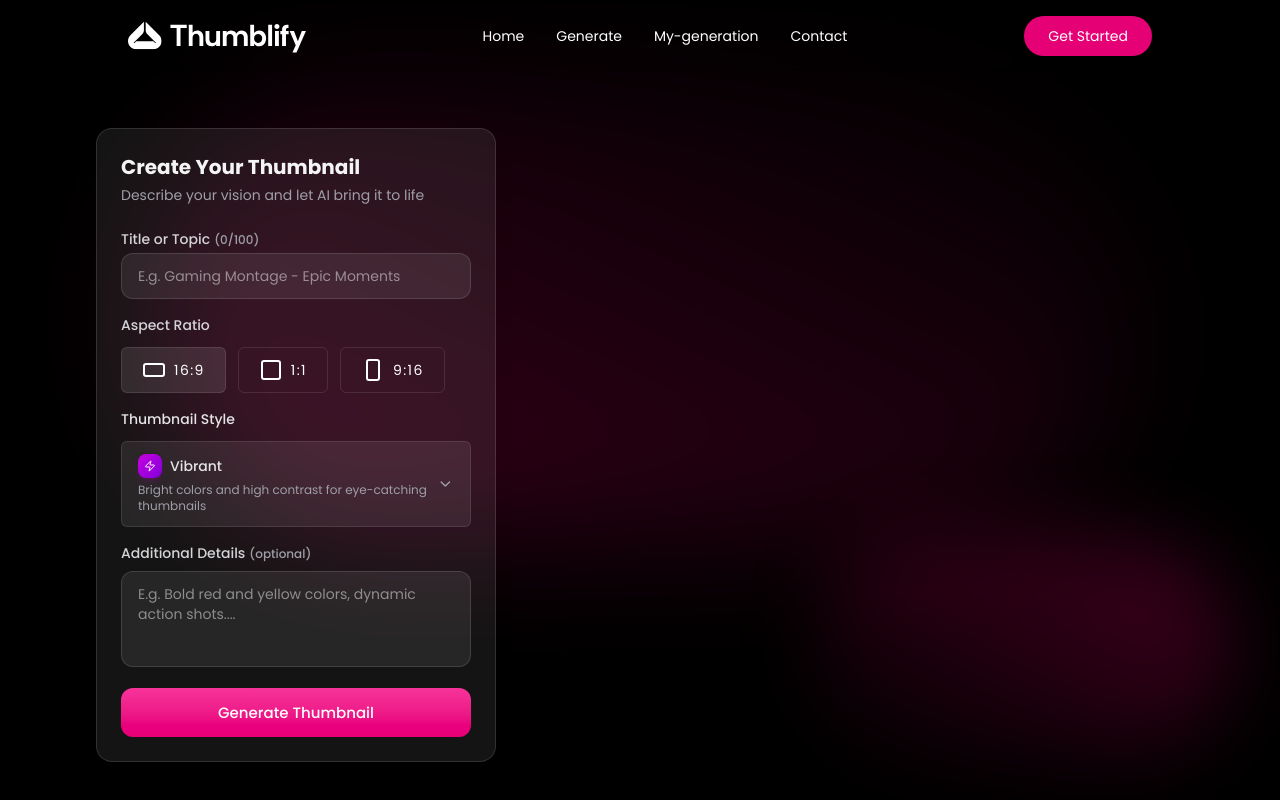
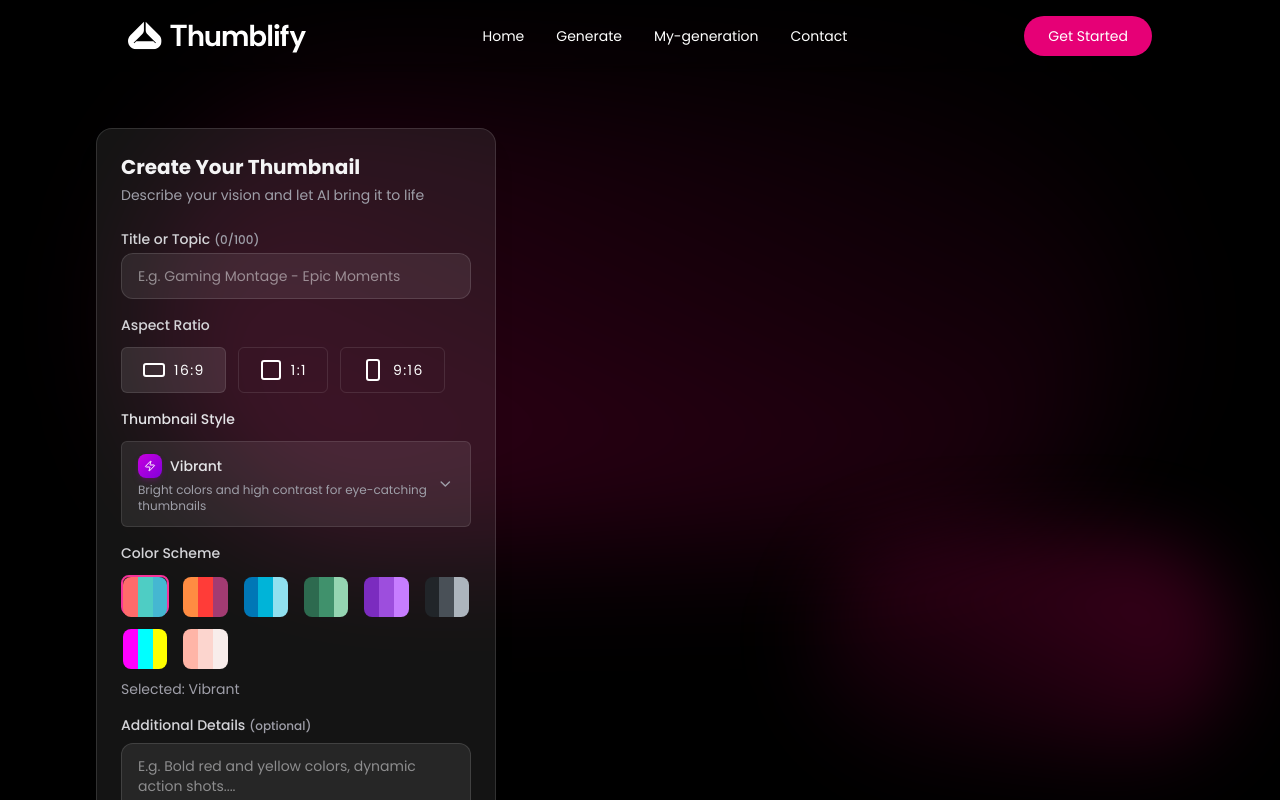
Before and after one commit to adigogetit/Thumbler-MERN, a React (Vite) app in the folder client/: page /generate in a window 1280 px wide. Shown: the top 800 px of the page. Built offline with nearby package versions, Linux system fonts and the light colour scheme.

Commit message:
mounted ColorSchemeSelector in generate page

```diff
--- a/client/src/components/ColorSchemeSelector.tsx
+++ b/client/src/components/ColorSchemeSelector.tsx
@@ -1,8 +1,8 @@
 import { colorSchemes } from "../assets/assets"
 
-const ColorSchemeSelector = ({ value, onchange }: {
+const ColorSchemeSelector = ({ value, onChange }: {
     value: string,
-    onchange: (color: string) => void
+    onChange: (color: string) => void
 }) => {
 
     return (
@@ -13,14 +13,14 @@ const ColorSchemeSelector = ({ value, onchange }: {
                 {colorSchemes.map((scheme) => (
                     <button
                         key={scheme.id}
-                        onClick={() => onchange(scheme.id)}
+                        onClick={() => onChange(scheme.id)}
                         className={`w-full h-10 rounded-lg border-2 ${value === scheme.id ? 'border-pink-500' : 'border-transparent'} focus:outline-none`}
                         title={scheme.name}
                     >
                         <div className="flex h-10 rounded-lg overflow-hidden">
-                            {scheme.color.map((color, index)=> (
+                            {scheme.colors.map((color, index)=> (
                                 <div key={index} style={{ backgroundColor: color }} className="flex-1" />
-                            )}
+                            ))}
                         </div>
 
                     </button>
--- a/client/src/pages/Generate.tsx
+++ b/client/src/pages/Generate.tsx
@@ -5,6 +5,7 @@ import SoftBackdrop from "../components/SoftBackdrop";
 import AspectRatioSelector from "../components/AspectRatioSelector";
 import { colorSchemes, type AspectRatio, type ThumbnailStyle } from "../assets/assets";
 import StyleSelector from "../components/StyleSelector";
+import ColorSchemeSelector from "../components/ColorSchemeSelector";
 
 const Generate = () => {
 
@@ -66,6 +67,7 @@ const Generate = () => {
                   <StyleSelector value={style} onChange={setStyle} isOpen={styleDropdownOpen} setIsOpen={setStyleDropdownOpen} />
 
                   {/* {ColorSchemeSelector} */}
+                  <ColorSchemeSelector value={colorSchemeId} onchange={setColorSchemeId} />
 
                   {/* {Details} */}
                   <div className="space-y-2">
```
